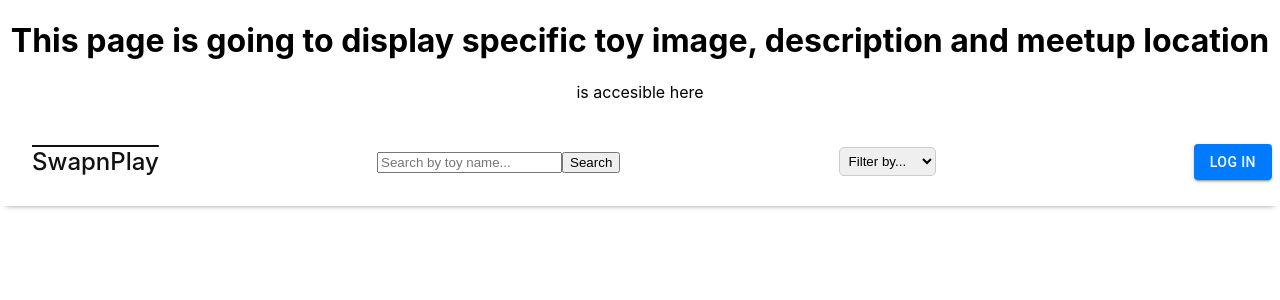
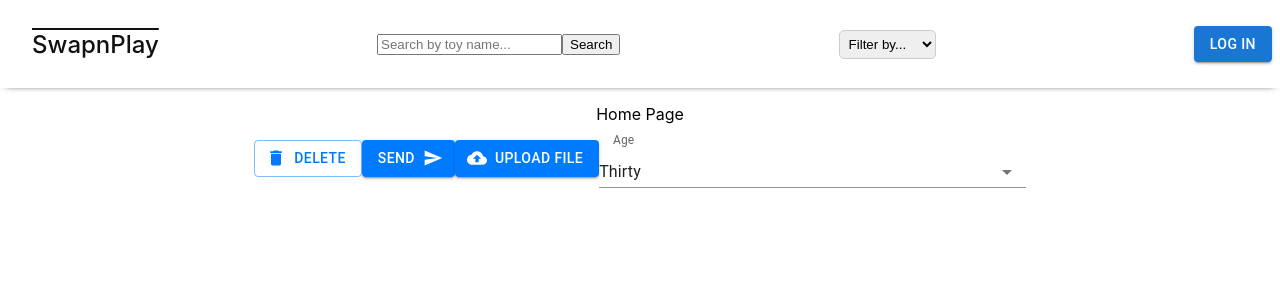
Before and after one commit to Hamanpreet/SwapnPlay, a React (Create React App) app in the folder frontend/: page / in a window 1280 px wide. Shown: the top 300 px of the page. Built offline with nearby package versions, Linux system fonts and the light colour scheme.

Commit message:
Add sass and fix position of nav-bar

```diff
--- a/frontend/package.json
+++ b/frontend/package.json
@@ -13,6 +13,7 @@
     "@testing-library/react": "^13.4.0",
     "@testing-library/user-event": "^13.5.0",
     "axios": "^0.18.0",
+    "node-sass": "^7.0.3",
     "react": "^18.2.0",
     "react-dom": "^18.2.0",
     "react-router-dom": "^6.17.0",
--- a/frontend/src/App.jsx
+++ b/frontend/src/App.jsx
@@ -1,4 +1,4 @@
-import './App.css';
+import './App.scss';
 import { BrowserRouter as Router, Route, Routes } from 'react-router-dom';
 import About from './components/About';
 import Profile from './components/Profile';
@@ -30,17 +30,17 @@ function App() {
 
   return (
     <div className="App">
+      <TopNavigationBar />
       <ThemeProvider theme={theme}>
         <Router>
           <Routes>
-            <Route path="/" element={<Toy />} />
+            <Route path="/" element={<Home />} />
             <Route path="/about" element={<About />} />
             <Route path="/toys/:id" element={<Toy />} />
             <Route path="/toys/new" element={ <NewToy /> } />
             <Route path="*" element={<NotFound />} />
         </Routes>
       </Router>
-      <TopNavigationBar updateFilterData={updateFilterData} />
       <Profile />
      </ThemeProvider>
     </div>
--- a/frontend/src/components/NewToy.jsx
+++ b/frontend/src/components/NewToy.jsx
@@ -2,7 +2,8 @@ import React from "react";
 
 import { useState } from "react";
 import axios from "axios";
-import "../styles/NewToy.css";
+import "../styles/NewToy.scss";
+import TopNavigationBar from "./TopNavigationBar";
 
 const NewToy = () => {
   const [toyInfo, setToyInfo] = useState({
--- a/frontend/src/components/TopNavigationBar.jsx
+++ b/frontend/src/components/TopNavigationBar.jsx
@@ -1,5 +1,5 @@
 import React, { useState } from "react";
-import "../styles/TopNavigationBar.css";
+import "../styles/TopNavigationBar.scss";
 import LoginButton from "./Login";
 import LogoutButton from "./Logout";
 import axios from "axios";
```
Also changed, not shown: frontend/src/App.scss (renamed from frontend/src/App.css), frontend/src/routes/ToySwapModal.jsx (added), frontend/src/styles/NewToy.scss (renamed from frontend/src/styles/NewToy.css), frontend/src/styles/TopNavigationBar.scss (renamed from frontend/src/styles/TopNavigationBar.css), 1 other file (tests, documents, lock files or other folders).
